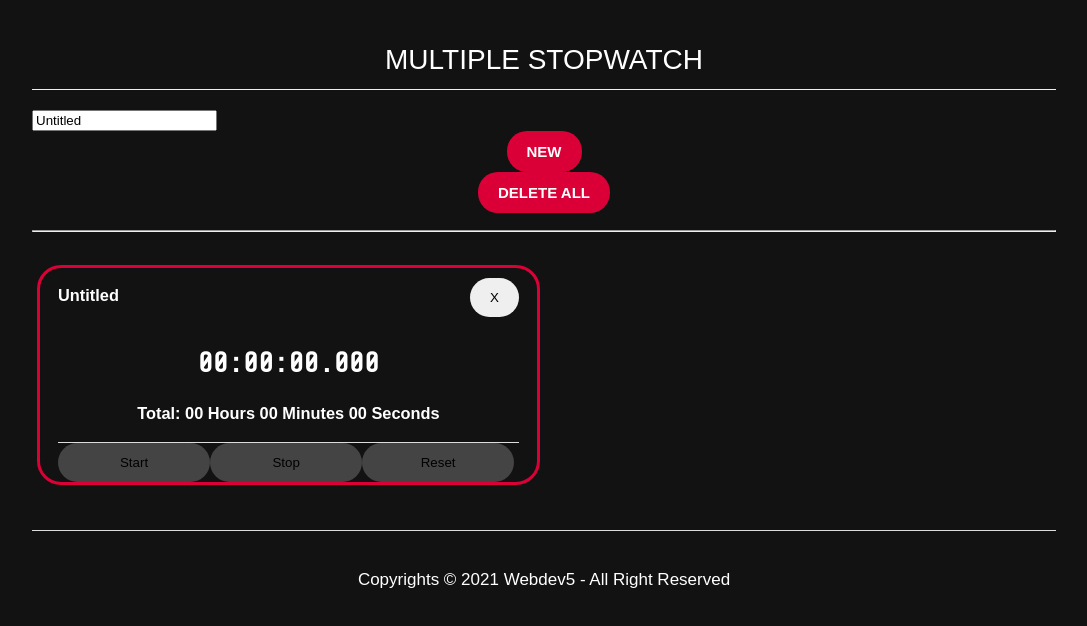
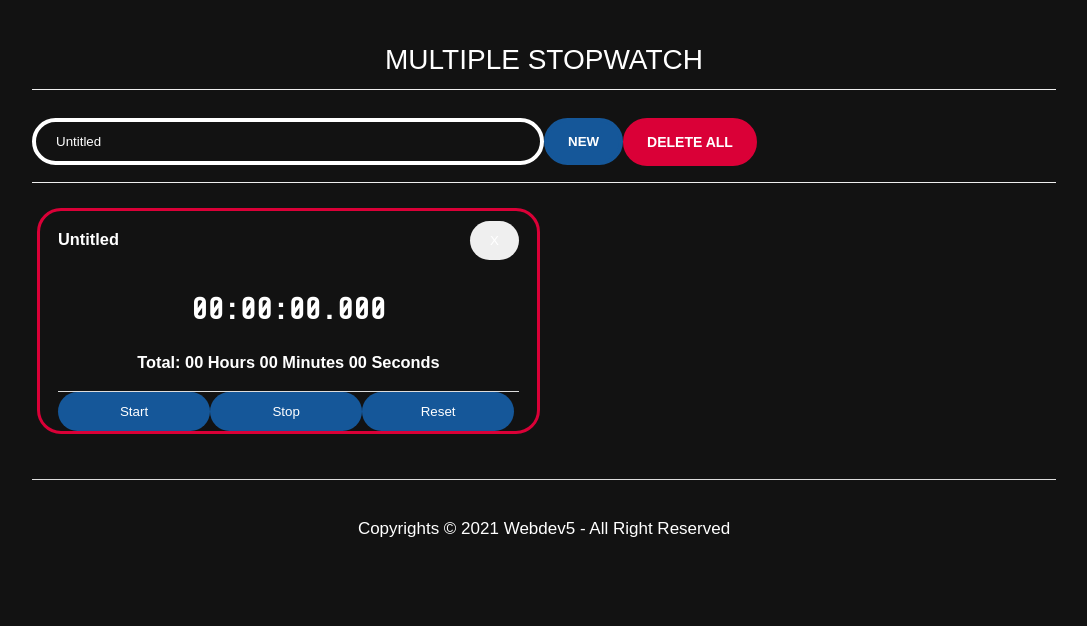
Before and after one commit to WebDev-5/kel5-timer-frontend-vue, a Vue app: page / in a window 1280 px wide. Shown: the top 626 px of the page, without its empty margins (96-1183 px from the left). Built offline with nearby package versions, Linux system fonts and the light colour scheme; a web font is replaced by a local one.

Commit message:
update(Style) update style

```diff
--- a/src/components/Stopwatch.vue
+++ b/src/components/Stopwatch.vue
@@ -6,7 +6,7 @@
     </div>
     <br />
     <br />
-    <h1 class="text-center tech-font">{{ jam }}</h1>
+    <h1 class="text-center tech-font timer">{{ jam }}</h1>
     <h3 class="total_jam">{{ last }}</h3>
     <div class="stopwatch-footer">
       <button @click="start()" class="the_btn" type="button">Start</button>
@@ -56,6 +56,10 @@ export default {
 
 .text-center {
   text-align: center;
+}
+
+.timer {
+  font-size: 30px;
 }
 
 .container-stopwatch {
@@ -124,7 +128,7 @@ export default {
 
 .the_btn {
   float: left;
-  background: #444444;
+  background: #155799;
   width: 33%;
 }
 
--- a/src/components/Stopwatches.vue
+++ b/src/components/Stopwatches.vue
@@ -1,5 +1,5 @@
 <template>
-  <div class="navbar">
+  <div class="navbar text-center">
     <input v-model="title" placeholder="Add Your Task" />
     <button
       id="button-add"
@@ -10,7 +10,7 @@
       NEW
     </button>
     <button
-      id="button-add"
+      id="delete-all"
       type="button"
       class="zen-font thick-font"
       @click="deleteall"
@@ -18,7 +18,6 @@
       DELETE ALL
     </button>
   </div>
-  <hr />
   <div class="zen-font">
     <div class="container-stopwatch">
       <Stopwatch
@@ -234,7 +233,43 @@ export default {
 }
 
 .navbar {
-  padding-bottom: 1%;
+  position: relative;
+  padding-bottom: 7%;
+  margin-right: auto;
+  margin-left: auto;
+  display: block;
+  color: white;
+  border-bottom: 1px solid #eee;
+}
+
+input{
+  float: left;
+  width: 60%;
+  color: white;
+  width: 50%;
+  padding: 12px 20px;
+  margin: 8px 0;
+  box-sizing: border-box;
+  border-radius: 24px;
+  border: none;
+  outline: none;
+  color: white;
+  border: 4px solid white;
+  background: none;
+  transition: 0.5s;
+}
+
+input::placeholder{
+  width: 55%;
+}
+
+input:focus{
+  border: 4px solid #155799;
+  color: white;
+}
+
+input:focus::placeholder{
+  color: white;
 }
 
 .thick-font {
@@ -242,7 +277,7 @@ export default {
 }
 
 button[type="button"] {
-  color: black;
+  color: white;
   padding: 12px 20px;
   padding-left: -50px;
   cursor: pointer;
@@ -253,16 +288,50 @@ button[type="button"] {
   transition: 0.5s;
 }
 
+#button-add {
+  float: left;
+  color: white;
+  padding: 12px 20px;
+  padding-left: -50px;
+  text-decoration: none;
+  margin: 8px 0;
+  cursor: pointer;
+  border-radius: 24px;
+  border: 4px solid #155799;
+  background: #155799;
+  transition: 0.5s;
+}
+
+#button-add:hover{
+  background: white;
+  border: 4px solid white;
+  color: #155799;
+}
+
 button[type="button"]:hover {
   background-color: #da0037;
   color: white;
 }
 
-#button-add {
-  font-size: 15px;
-  background: #da0037;
-  margin: 0 auto;
-  text-align: center;
-  color: #ffffff;
+#delete-all {
+  float: left;
+  color: white;
+  font-size: inherit;
+  background-color: #da0037;
+  padding: 12px 20px;
+  padding-left: -50px;
+  text-decoration: none;
+  margin: 8px 0;
+  cursor: pointer;
+  border-radius: 24px;
+  border: 4px solid #da0037;
+  transition: 0.5s;
 }
+
+#delete-all:hover{
+  background: white;
+  border: 4px solid white;
+  color: #d9534f;
+}
+
 </style>
```
